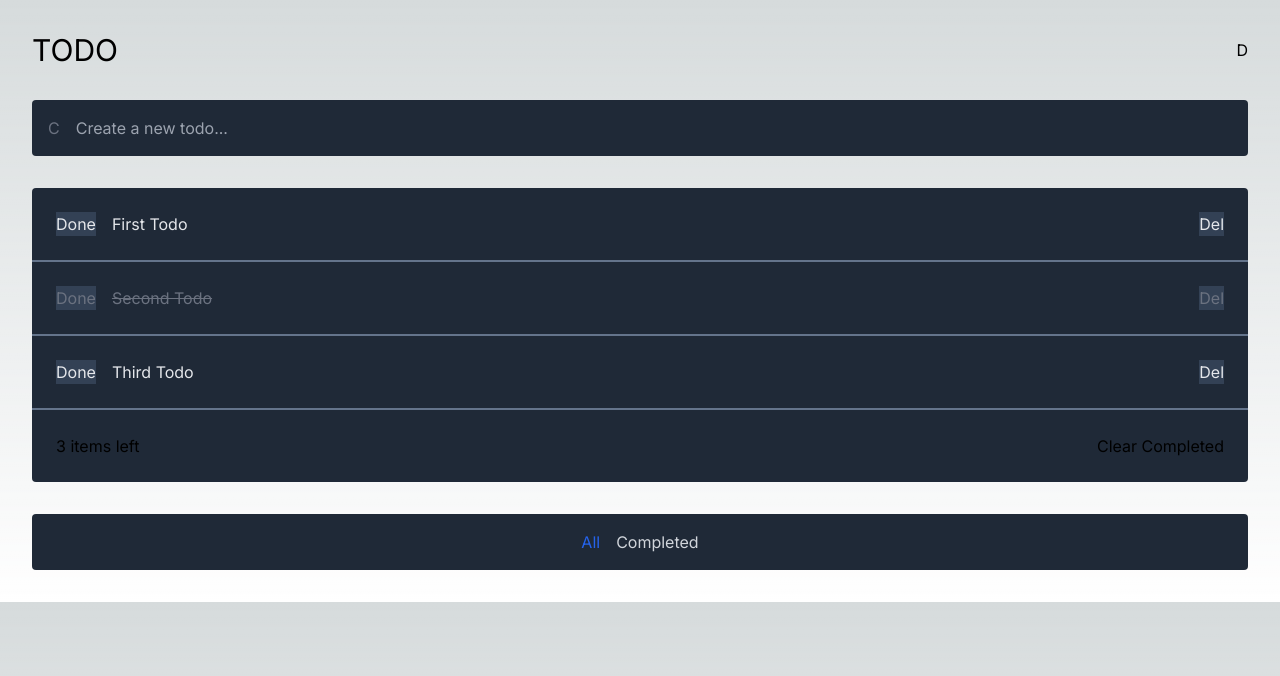
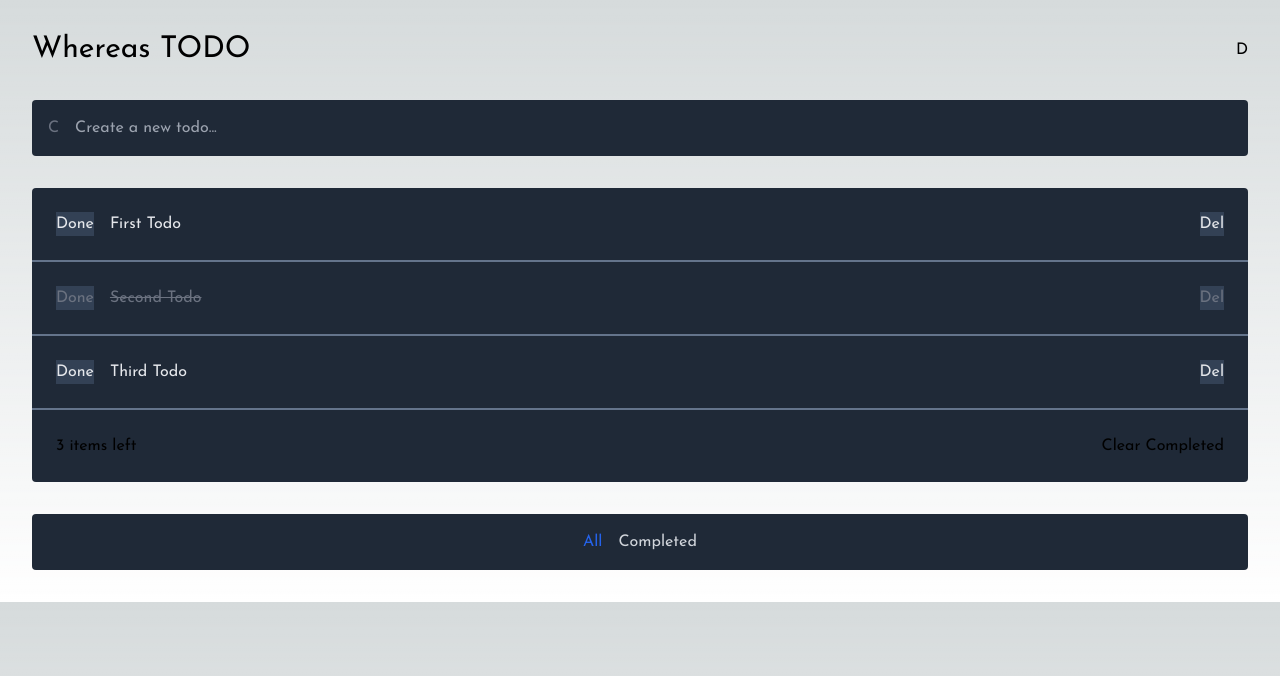
Before and after one commit to 11amanraj/to-do, a Next.js app: page / in a window 1280 px wide. Shown: the top 676 px of the page. Built offline with nearby package versions, Linux system fonts and the light colour scheme.

Commit message:
Added Josefin Sans font family

```diff
--- a/app/layout.tsx
+++ b/app/layout.tsx
@@ -1,8 +1,8 @@
 import './globals.css'
 import type { Metadata } from 'next'
-import { Inter } from 'next/font/google'
+import { Josefin_Sans } from 'next/font/google'
 
-const inter = Inter({ subsets: ['latin'] })
+const josefin = Josefin_Sans({ subsets: ['latin'], weight: ['400', '700'] })
 
 export const metadata: Metadata = {
   title: 'Create Next App',
@@ -16,7 +16,7 @@ export default function RootLayout({
 }) {
   return (
     <html lang="en">
-      <body className={inter.className}>{children}</body>
+      <body className={josefin.className}>{children}</body>
     </html>
   )
 }
--- a/app/page.tsx
+++ b/app/page.tsx
@@ -46,7 +46,7 @@ export default function Home() {
   return (
     <main className="mx-8 my-8 flex flex-col gap-8">
       <div className="flex justify-between">
-        <h1 className="text-3xl">TODO</h1>
+        <h1 className="text-3xl">Whereas TODO</h1>
         <button>D</button>
       </div>
 
```
